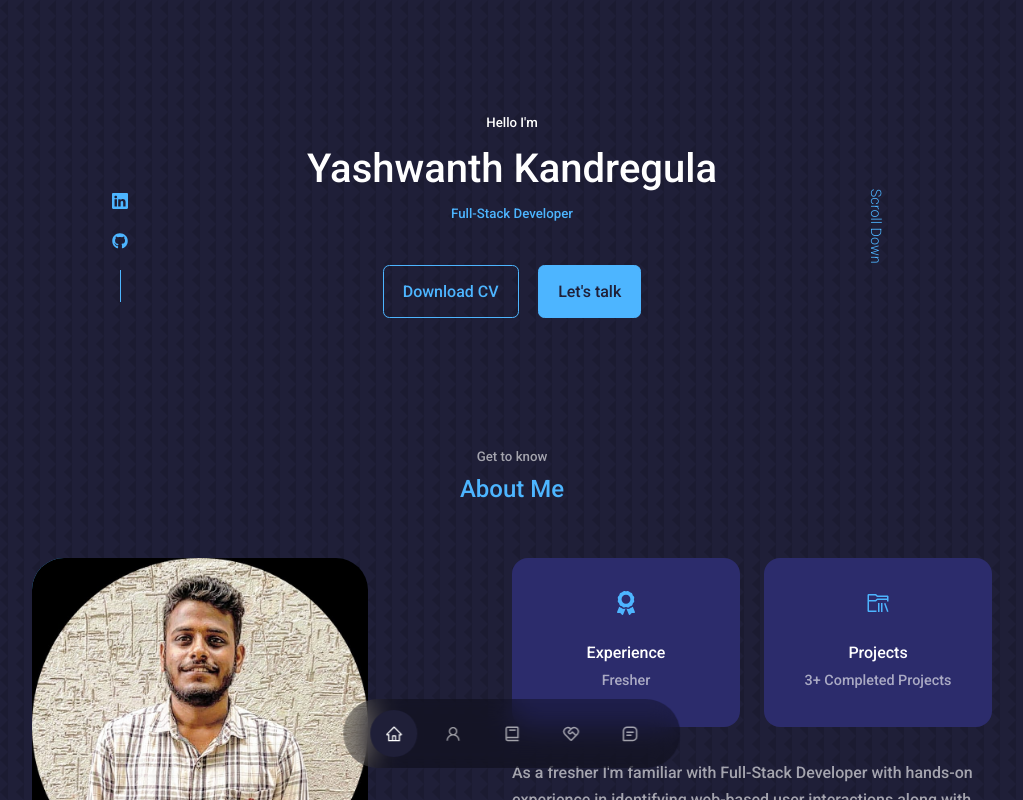
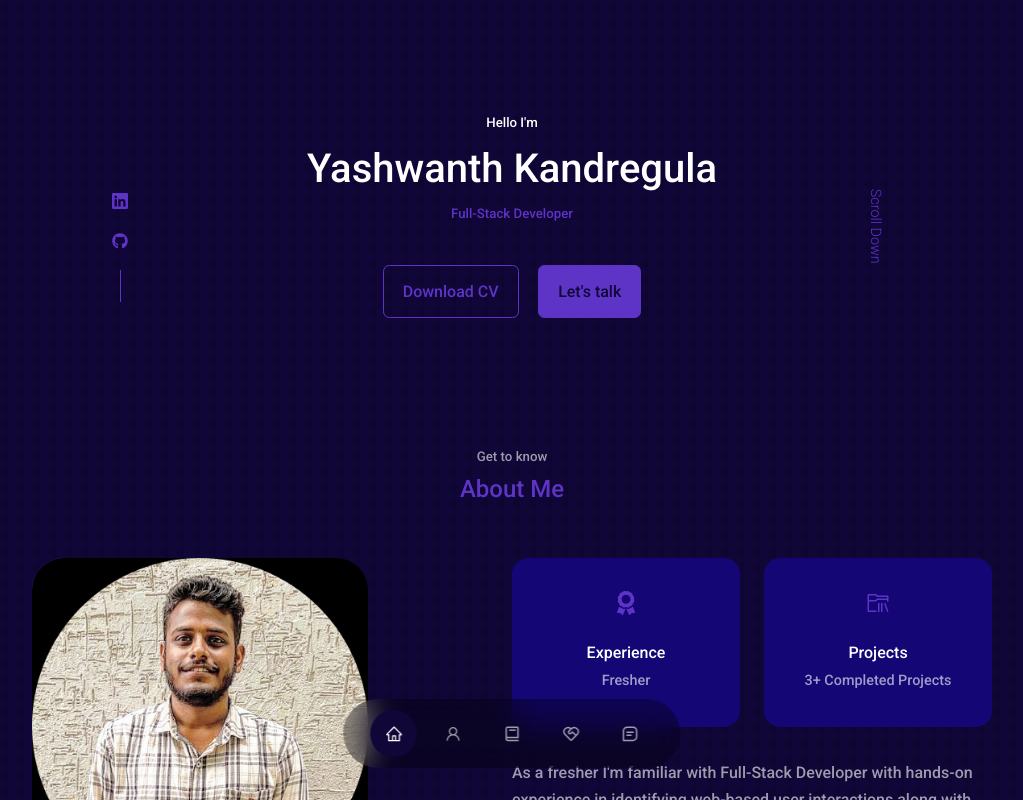
Before and after one commit to Yashwanth-kandregula/ws, a React (Create React App) app: page / in a window 1280 px wide. Shown: the top 800 px of the page, without its empty margins (128-1151 px from the left). Built offline with nearby package versions, Linux system fonts and the light colour scheme.

Commit message:
Update index.css

```diff
--- a/src/index.css
+++ b/src/index.css
@@ -11,10 +11,10 @@
 }
 
 :root {
-  --color-bg: #1f1f38;
-  --color-bg-variant: #2c2c6c;
-  --color-primary: #4db5ff;
-  --color-primary-variant: rgba(77, 181, 255, 0.4);
+  --color-bg: #100637;
+  --color-bg-variant: #150676;
+  --color-primary: #5e34c7;
+  --color-primary-variant: rgba(23, 23, 23, 0.932);
   --color-white: #fff;
   --color-light: rgba(255, 255, 255, 0.6);
 
```
